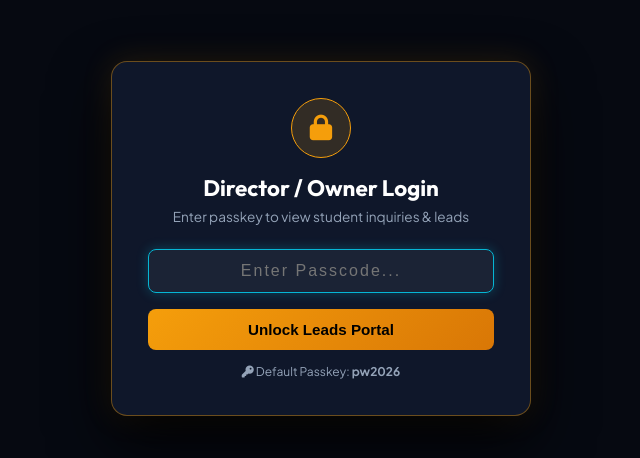
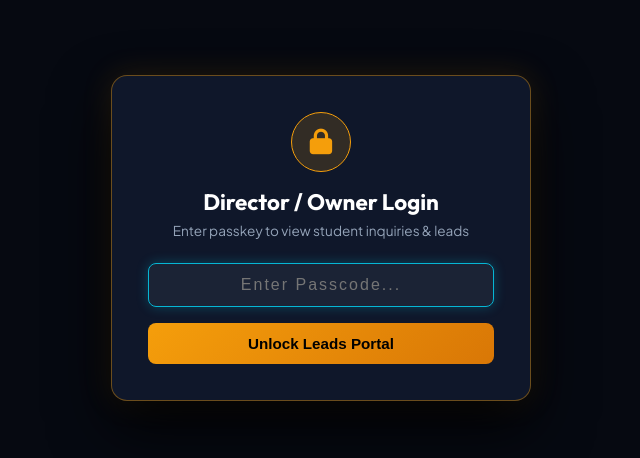
Before and after one commit to ayushpandey1618/pw-robertsganj-3d, a website: page public/admin.html in a window 1280 px wide. Shown: the part 162-620 px from the top of the page, without its empty margins (319-959 px from the left). Drawn offline with Linux system fonts and the light colour scheme.

Commit message:
fix(security): remove default passkey text from admin login

```diff
--- a/public/admin.html
+++ b/public/admin.html
@@ -310,7 +310,6 @@
         <button type="submit" class="login-btn" id="login-submit-btn">Unlock Leads Portal</button>
       </form>
       <p class="login-error" id="login-error">Incorrect Password! Please try again.</p>
-      <p class="login-hint"><i class="fa-solid fa-key"></i> Default Passkey: <strong>pw2026</strong></p>
     </div>
   </div>
 
```
